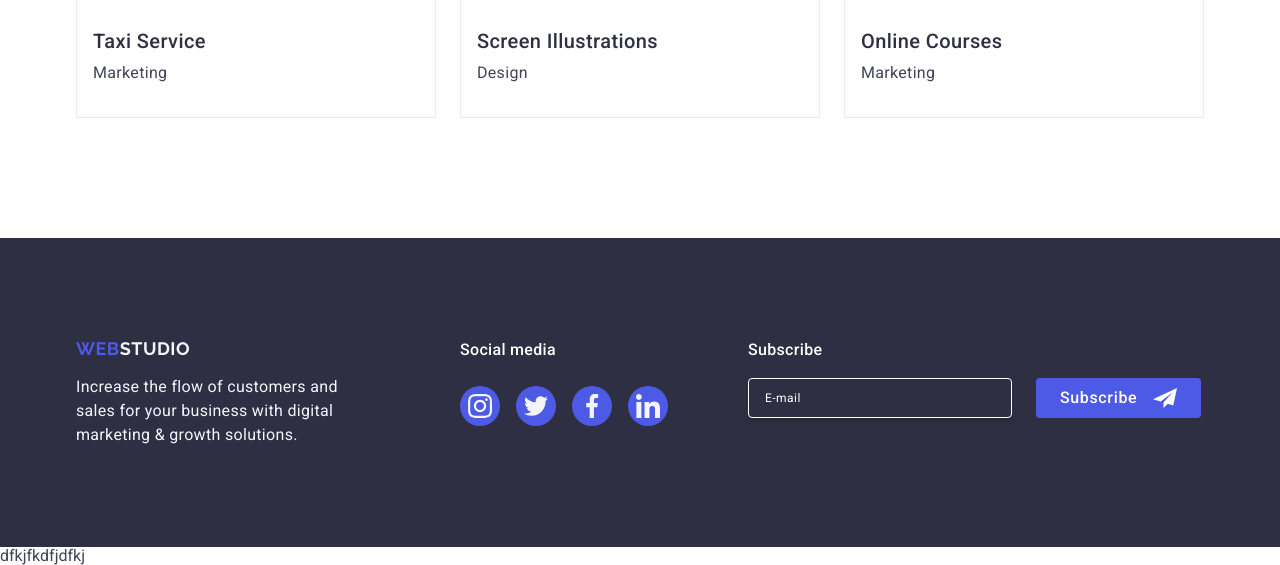
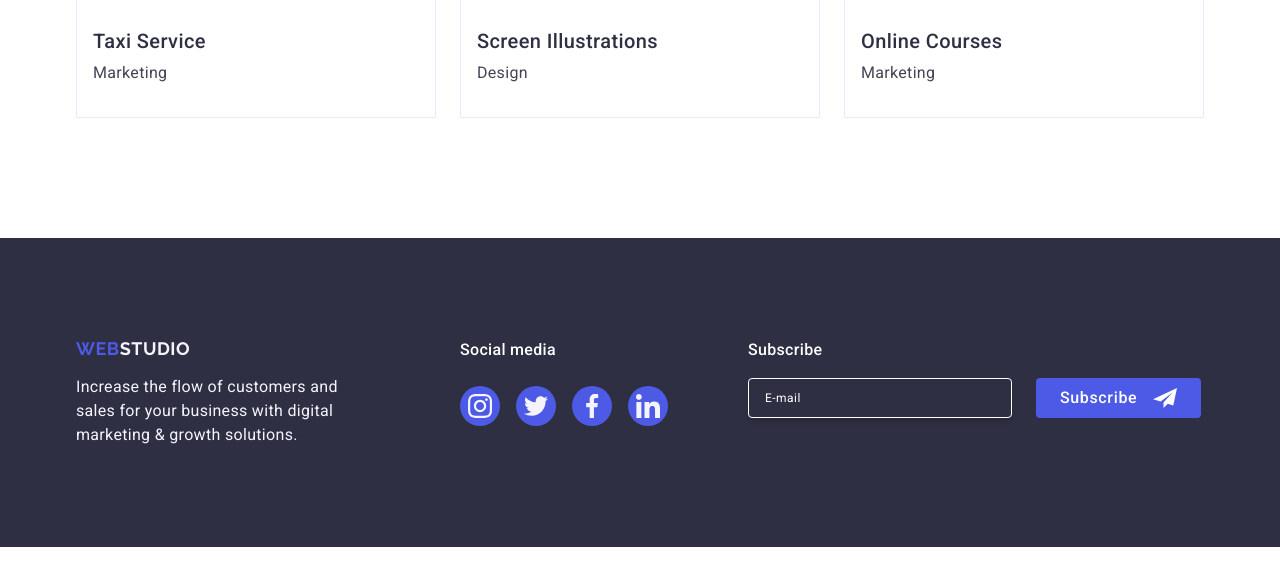
Before and after one commit to khrystyna-nesterenko/goit-markup-hw-05, a plain HTML site: page index.html in a window 1280 px wide. Shown: the part 2945-3510 px from the top of the page. Drawn offline with nearby package versions, Linux system fonts and the light colour scheme.

Commit message:
update all

```diff
--- a/index.html
+++ b/index.html
@@ -565,6 +565,5 @@
         </form>
       </div>
     </div>
-    <p>dfkjfkdfjdfkj</p>
   </body>
 </html>
```
